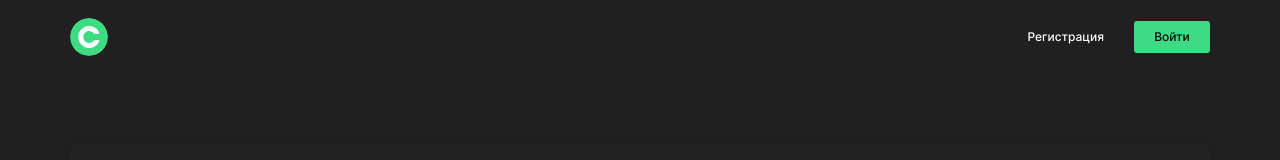
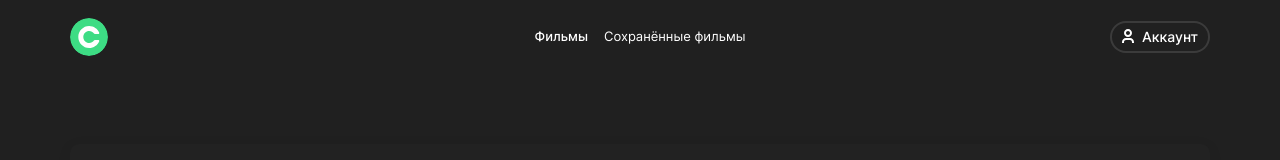
Before and after one commit to chepash/movies-explorer-frontend, a React (Create React App) app: page /movies in a window 1280 px wide. Shown: the top 160 px of the page. Built offline with nearby package versions, Linux system fonts and the light colour scheme; a web font is replaced by a local one.

Commit message:
feat: temp functionallity for LoggedIn state of navigation

```diff
--- a/src/components/Header/Header.js
+++ b/src/components/Header/Header.js
@@ -6,6 +6,11 @@ function Header({ loggedIn, onLogoClick, onAccountBtnClick }) {
   const location = useLocation();
   const isHomePage = location.pathname === '/';
 
+  // заглушка вместо протектед роутс. тут navigation обязан быть в состоянии loggedIn = true
+  const isProtectedRout = ['/profile', '/movies', '/saved-movies'].includes(
+    location.pathname
+  );
+
   return (
     <header className={`header${isHomePage ? ' header_background_cyan' : ''}`}>
       <div className="header__container page__container">
@@ -13,11 +18,13 @@ function Header({ loggedIn, onLogoClick, onAccountBtnClick }) {
           src={logoImage}
           onClick={onLogoClick}
           className="header__logo"
-          to="/"
           alt="Логотип"
           title="Вернуться на главную"
         />
-        <Navigation onAccountBtnClick={onAccountBtnClick} loggedIn={loggedIn} />
+        <Navigation
+          onAccountBtnClick={onAccountBtnClick}
+          loggedIn={loggedIn || isProtectedRout} // заглушка логина
+        />
       </div>
     </header>
   );
--- a/src/index.scss
+++ b/src/index.scss
@@ -1,9 +1,9 @@
 @import "vendor/normalize.css";
 @import "vendor/fonts/fonts.css";
 
-@import "scss/page";
+@import "sass_mixes/page";
 
-@import "scss/button";
+@import "sass_mixes/button";
 
 @import "./components/Navigation/Navigation";
 @import "./components/HamburgerButton/HamburgerButton";
```
Also changed, not shown: src/sass_mixes/button.scss (renamed from src/scss/button.scss), src/sass_mixes/page.scss (renamed from src/scss/page.scss).
